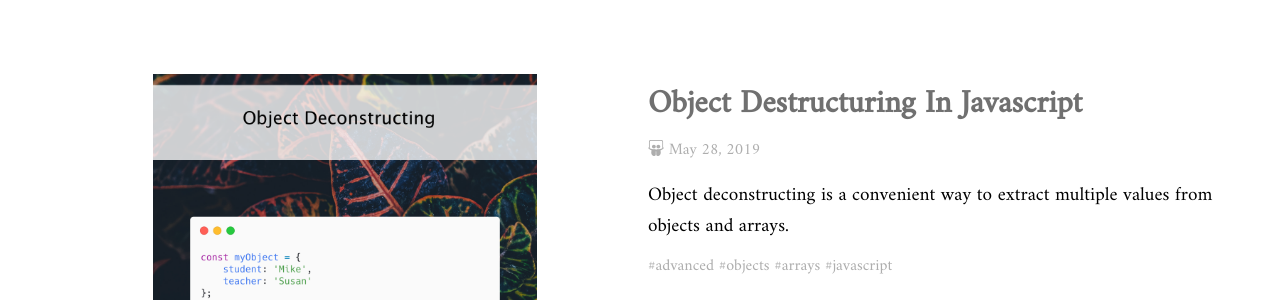
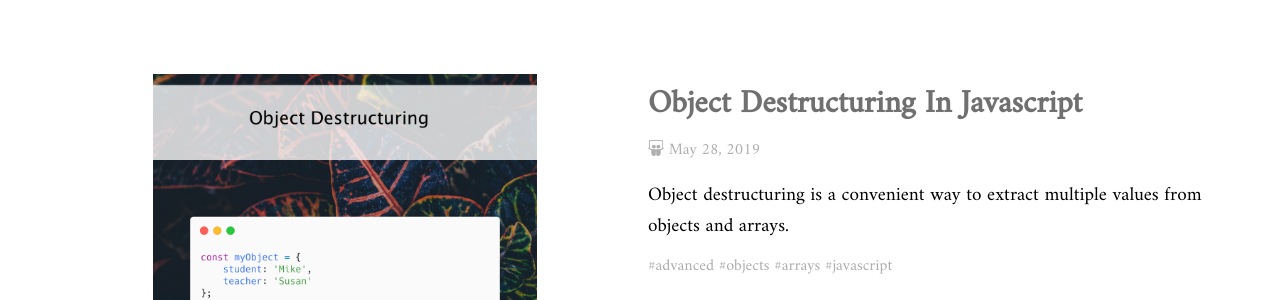
Before and after one commit to dev-diaries/web, a Jekyll site: the page built from social.html, in a window 1280 px wide and 900 px high. Shown: the part 208-508 px from the top of the window. Built offline with Jekyll 4.4.1, drawn with Linux system fonts in a browser that asks for light colours; the list of posts is cut into pages by our own code.

Commit message:
fix cover image

```diff
--- a/_social-posts/javascript-object-destructuring.md
+++ b/_social-posts/javascript-object-destructuring.md
@@ -2,9 +2,9 @@
 layout: social-post
 type: "SocialPosts"
 title: "Object Destructuring In Javascript"
-cover-image: /assets/images/object-deconstructing-cover.png
+cover-image: /assets/images/object-destructuring-cover.png
 image: /assets/images/.gif
-excerpt: "Object deconstructing is a convenient way to extract multiple values from objects and arrays."
+excerpt: "Object destructuring is a convenient way to extract multiple values from objects and arrays."
 date: 2019-05-28
 categories: [advanced, objects, arrays, javascript]
 instagram-id: ByBTKFWiKeE
```
Also changed, not shown: assets/images/object-deconstructing-cover.png (deleted), assets/images/object-destructuring-cover.png (added).
